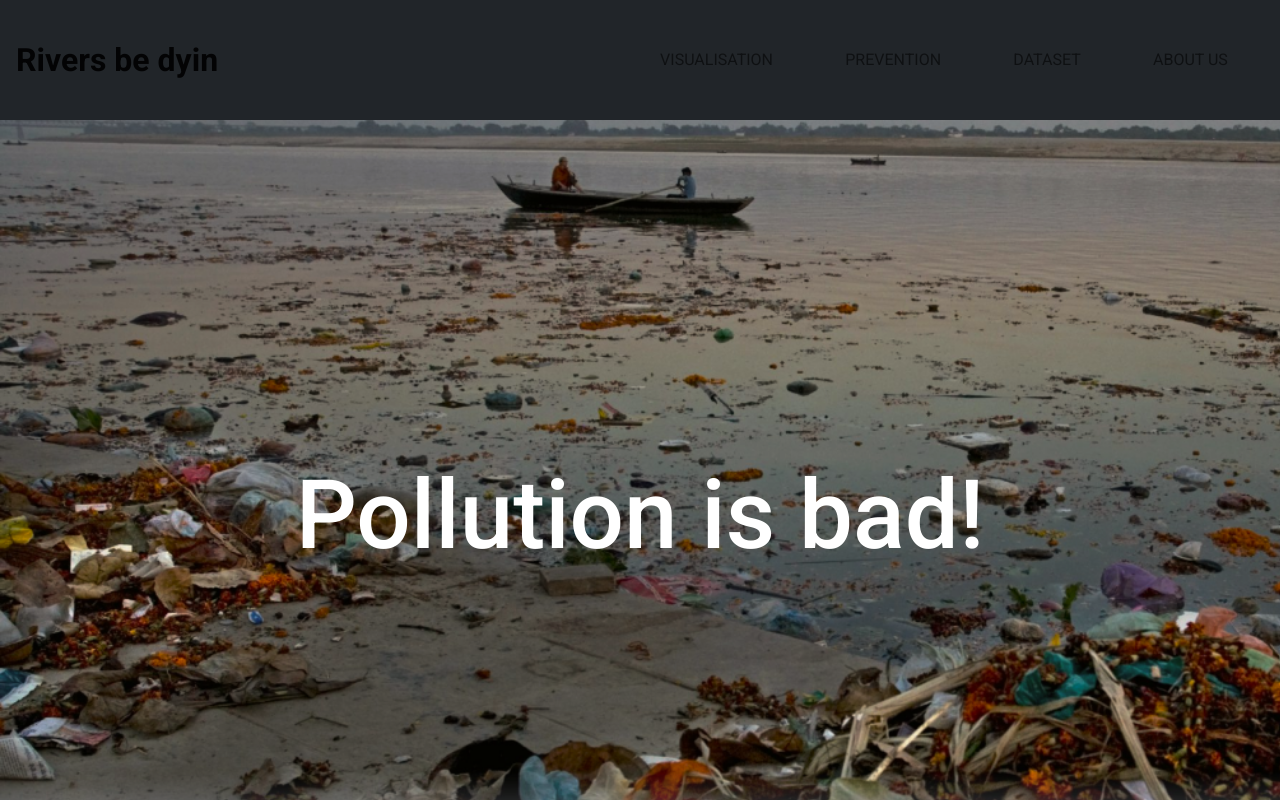
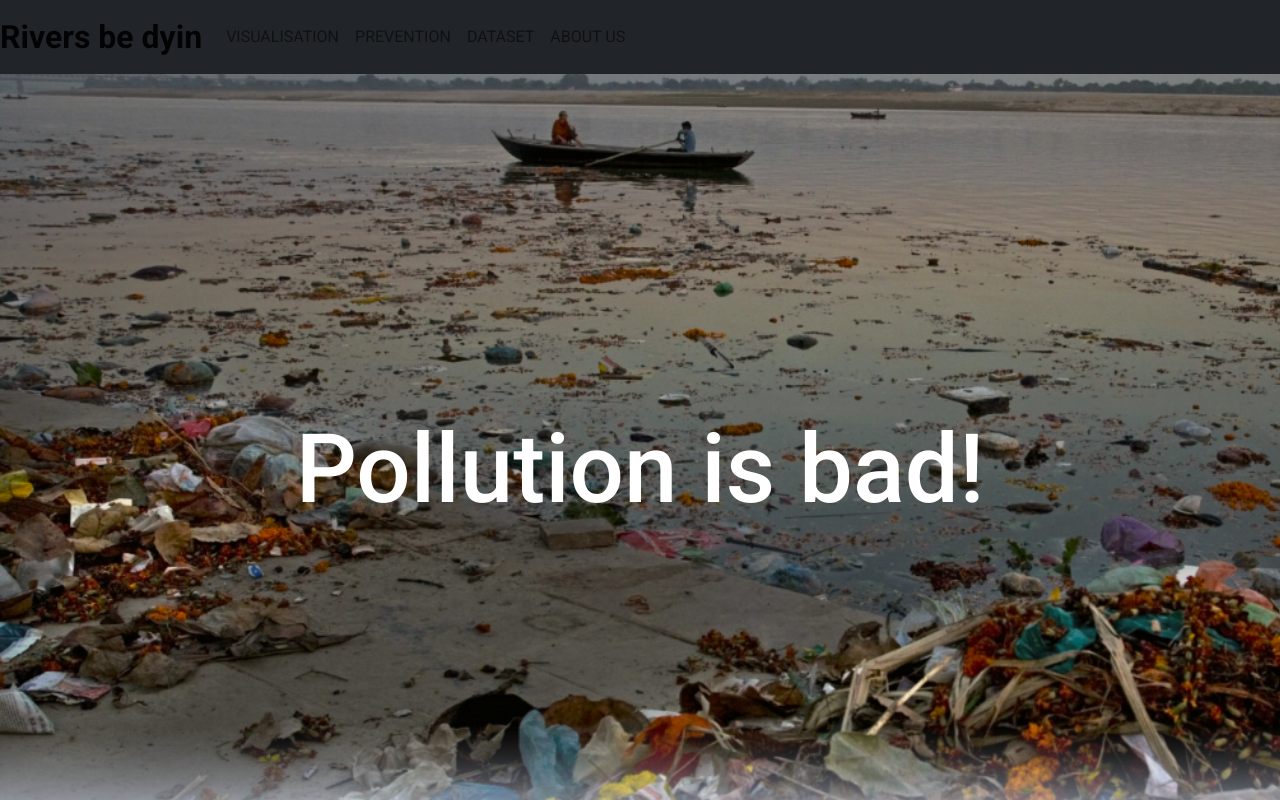
Before and after one commit to PrithviK21/D12A_WaterQualityModel, a React (Create React App) app in the folder Frontend/wqi-frontend/: page / in a window 1280 px wide. Shown: the top 800 px of the page. Built offline with nearby package versions, Linux system fonts and the light colour scheme.

Commit message:
Fixed toggle

```diff
--- a/Frontend/wqi-frontend/src/components/Header.jsx
+++ b/Frontend/wqi-frontend/src/components/Header.jsx
@@ -35,11 +35,11 @@ function Header() {
     //   </nav>
     // </header>
 
-    <Navbar className="normie-navbar" bg="dark" expand="md">
+    <Navbar bg="dark" expand="md">
       <Navbar.Brand href="/">Rivers be dyin</Navbar.Brand>
       <Navbar.Toggle aria-controls="basic-navbar-nav" className="toggle" />
       <Navbar.Collapse id="basic-navbar-nav">
-        <Nav className="me-auto header-links">
+        <Nav className="me-auto">
           <Nav.Item>
             <Nav.Link href="/">VISUALISATION</Nav.Link>
           </Nav.Item>
```
